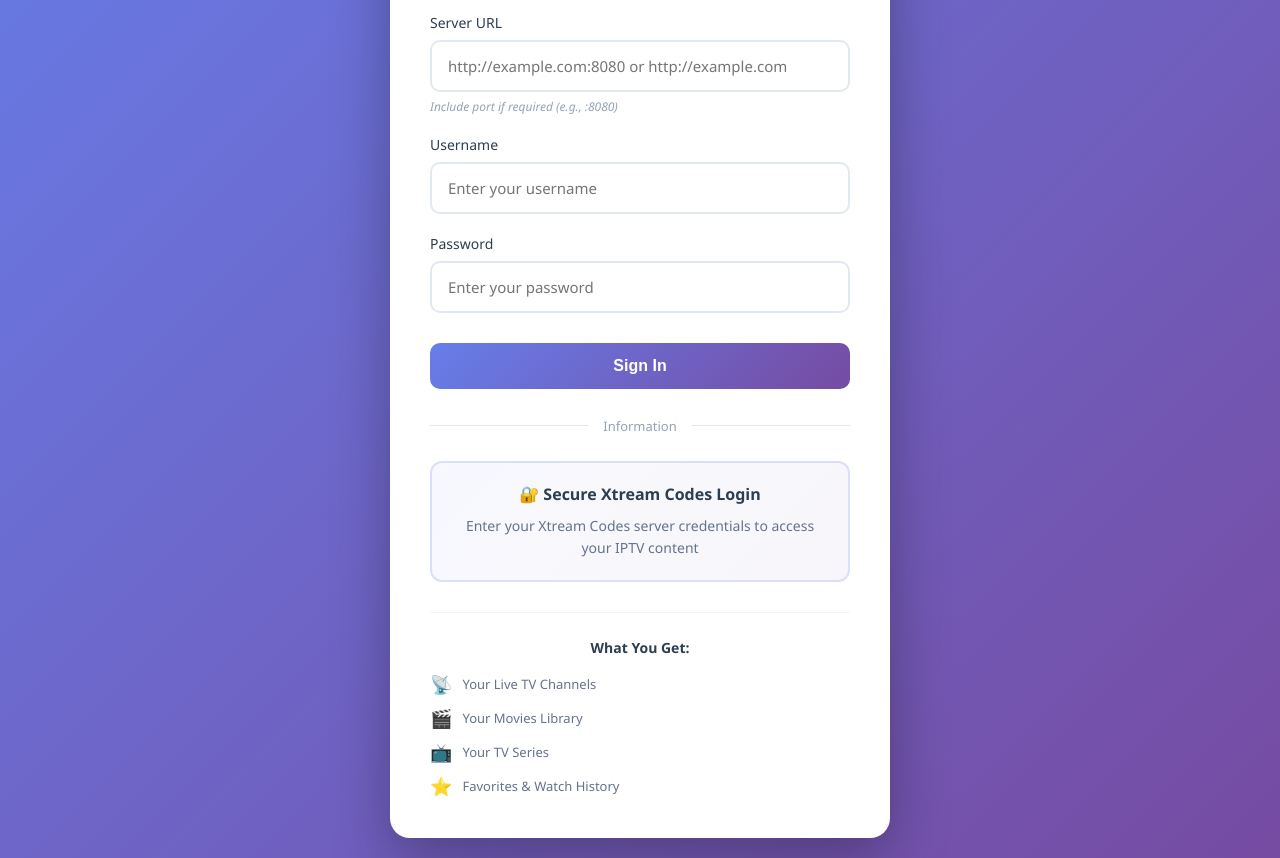
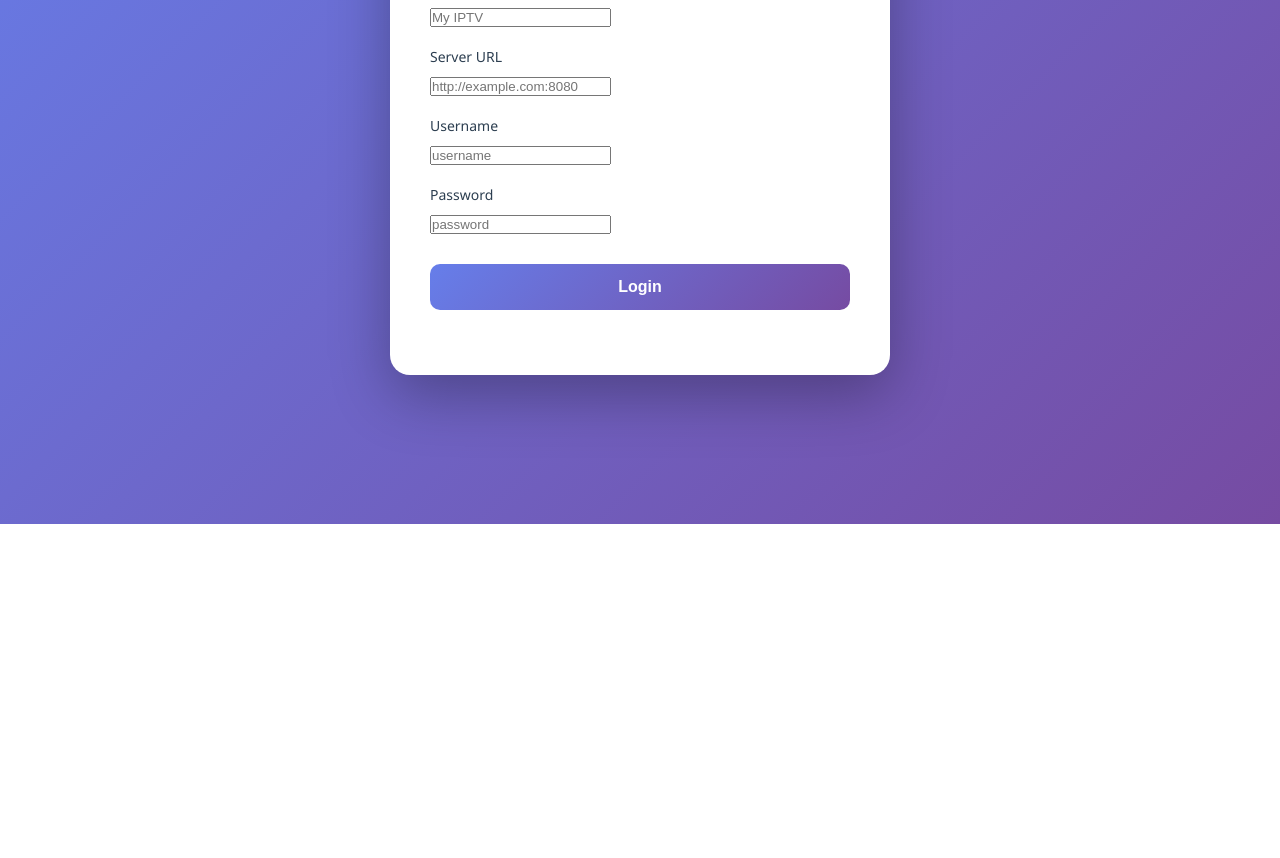
Before and after one commit to rostrmoster-create/MYTV, a plain HTML site: page login.html in a window 1280 px wide. Shown: the part 276-1134 px from the top of the page. After the commit the page ends 800 px from the top, so only its background shows below. Drawn offline with Linux system fonts and the light colour scheme.

Commit message:
Update login.html

```diff
--- a/login.html
+++ b/login.html
@@ -4,108 +4,46 @@
     <meta charset="UTF-8">
     <meta name="viewport" content="width=device-width, initial-scale=1.0">
     <title>Login - MYTV</title>
-    <link rel="stylesheet" href="css/login.css?v=13">
+    <link rel="stylesheet" href="css/login.css">
 </head>
 <body>
     <div class="login-container">
         <div class="login-card">
-            <div class="logo-section">
-                <h1 class="logo">MYTV</h1>
-                <p class="tagline">Your Premium IPTV Experience</p>
+            <div class="login-header">
+                <h1>MYTV</h1>
+                <p>Your Premium IPTV Experience</p>
             </div>
 
-            <div id="errorMessage" class="error-message"></div>
-            <div id="loadingMessage" class="loading-message" style="display: none;">
-                <div class="spinner"></div>
-                <p>Authenticating...</p>
-            </div>
-
-            <form id="loginForm" class="login-form">
+            <form id="login-form" class="login-form">
                 <div class="form-group">
-                    <label for="profileName">Profile Name</label>
-                    <input
-                        type="text"
-                        id="profileName"
-                        class="form-input"
-                        placeholder="My IPTV Profile"
-                        required
-                    >
+                    <label for="profile-name">Profile Name</label>
+                    <input type="text" id="profile-name" name="profile-name" placeholder="My IPTV" required>
                 </div>
 
                 <div class="form-group">
-                    <label for="serverUrl">Server URL</label>
-                    <input
-                        type="text"
-                        id="serverUrl"
-                        class="form-input"
-                        placeholder="http://example.com:8080 or http://example.com"
-                        required
-                    >
-                    <small class="form-hint">Include port if required (e.g., :8080)</small>
+                    <label for="server-url">Server URL</label>
+                    <input type="text" id="server-url" name="server-url" placeholder="http://example.com:8080" required>
                 </div>
 
                 <div class="form-group">
                     <label for="username">Username</label>
-                    <input
-                        type="text"
-                        id="username"
-                        class="form-input"
-                        placeholder="Enter your username"
-                        required
-                    >
+                    <input type="text" id="username" name="username" placeholder="username" required>
                 </div>
 
                 <div class="form-group">
                     <label for="password">Password</label>
-                    <input
-                        type="password"
-                        id="password"
-                        class="form-input"
-                        placeholder="Enter your password"
-                        required
-                    >
+                    <input type="password" id="password" name="password" placeholder="password" required>
                 </div>
 
-                <button type="submit" class="login-btn" id="loginBtn">
-                    Sign In
-                </button>
+                <div id="error-message" class="error-message" style="display: none;"></div>
+
+                <button type="submit" class="login-btn">Login</button>
             </form>
-
-            <div class="divider">
-                <span>Information</span>
-            </div>
-
-            <div class="demo-info">
-                <h3>🔐 Secure Xtream Codes Login</h3>
-                <p>Enter your Xtream Codes server credentials to access your IPTV content</p>
-            </div>
-
-            <div class="features">
-                <h4>What You Get:</h4>
-                <div class="feature-list">
-                    <div class="feature-item">
-                        <span class="feature-icon">📡</span>
-                        <span>Your Live TV Channels</span>
-                    </div>
-                    <div class="feature-item">
-                        <span class="feature-icon">🎬</span>
-                        <span>Your Movies Library</span>
-                    </div>
-                    <div class="feature-item">
-                        <span class="feature-icon">📺</span>
-                        <span>Your TV Series</span>
-                    </div>
-                    <div class="feature-item">
-                        <span class="feature-icon">⭐</span>
-                        <span>Favorites & Watch History</span>
-                    </div>
-                </div>
-            </div>
         </div>
     </div>
 
-    <script src="js/storage.js?v=13"></script>
-    <script src="js/api.js?v=13"></script>
-    <script src="js/auth.js?v=13"></script>
+    <script src="js/storage.js?v=15"></script>
+    <script src="js/api.js?v=15"></script>
+    <script src="js/auth.js?v=15"></script>
 </body>
 </html>
```
